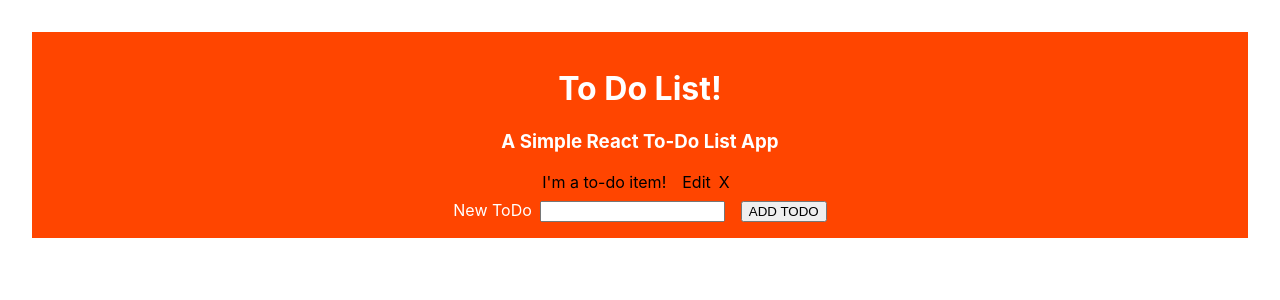
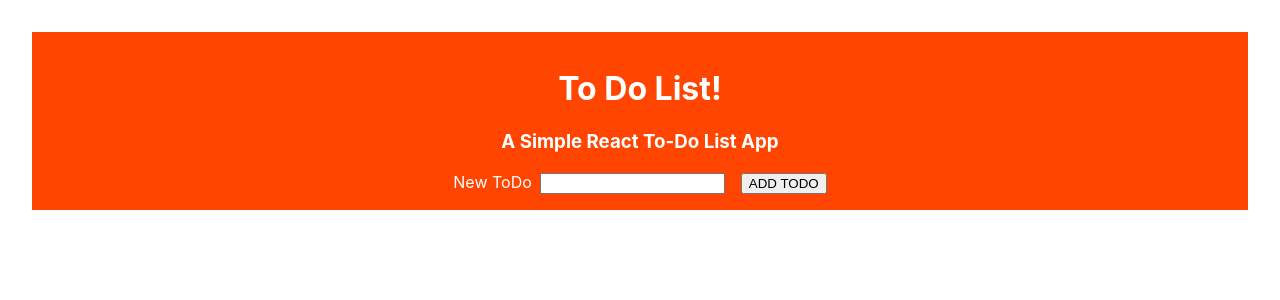
Before and after one commit to Proclus01/to-do-list, a React (Create React App) app: page / in a window 1280 px wide. Shown: the top 300 px of the page. Built offline with nearby package versions, Linux system fonts and the light colour scheme.

Commit message:
bind create method, update variable names

```diff
--- a/src/NewToDoForm.js
+++ b/src/NewToDoForm.js
@@ -29,7 +29,7 @@
 
         this.props.createToDo(newToDo);
 
-        this.setState({formValue: ""});
+        this.setState({value: ""});
     }
 
     // Render a form with one text input
--- a/src/ToDoList.js
+++ b/src/ToDoList.js
@@ -11,10 +11,10 @@
         super(props);
         this.state = {
             todos: [
-                // Array of objects containing id and value
-                {id: uuidv4(), value: "I'm a to-do item!"}
+                // Array of objects containing id and value, added from NewToDoForm
             ]
         }
+        this.create = this.create.bind(this);
     }
 
     create(newToDo) {
```
